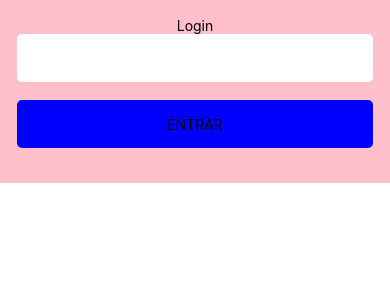
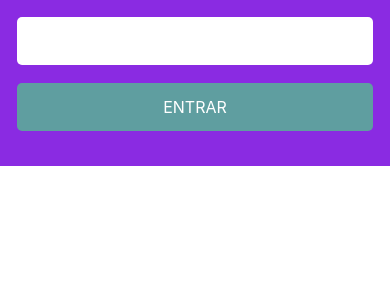
Before and after one commit to bielgennaro/vendas-online-app, a React Native app: screen / in a window 390 px wide. Shown: the top 300 px of the page. Built offline with nearby package versions, Linux system fonts and the light colour scheme.

Commit message:
feat: create shared text

```diff
--- a/src/modules/login/screens/Login.tsx
+++ b/src/modules/login/screens/Login.tsx
@@ -1,13 +1,15 @@
-import { Text, View } from "react-native";
-import Button from "../../../shared/components/button/button";
-import Input from "../../../shared/components/input/input";
+import { View } from "react-native";
+
+import Button from "../../../shared/components/button/Button";
+import Input from "../../../shared/components/input/Input";
+import Text from "../../../shared/components/text/Text";
 import { ContainerLogin } from "../styles/login.style";
 
 const Login = () => {
   return (
     <View>
       <ContainerLogin>
-        <Text>Login</Text>
+        <Text />
         <Input/>
         <Button title='ENTRAR' margin="18px"/>
       </ContainerLogin>
--- a/src/modules/login/styles/login.style.ts
+++ b/src/modules/login/styles/login.style.ts
@@ -3,7 +3,7 @@
 export const ContainerLogin = styled.View`
   height: 100%;
   width: 100%;
-  background-color: pink;
+  background-color: blueviolet;
   justify-content: center;
   align-items: center;
   padding: 17px;
--- a/src/shared/components/button/Button.tsx
+++ b/src/shared/components/button/Button.tsx
@@ -1,4 +1,7 @@
-import { Text, TouchableOpacityProps } from "react-native";
+import { TouchableOpacityProps } from "react-native";
+
+import { theme } from "../../theme/theme";
+import Text from "../text/Text";
 import { ContainerButton } from "./button.style";
 
 interface ButtonProps extends TouchableOpacityProps {
@@ -9,7 +12,7 @@
 const Button = ({title,margin, ...props}: ButtonProps) => {
   return (
     <ContainerButton {...props} margin={margin}>
-      <Text>{title}</Text>
+      <Text color={theme.colors.neutralTheme.white}>{title}</Text>
     </ContainerButton>
   )
 }
--- a/src/shared/components/button/button.style.ts
+++ b/src/shared/components/button/button.style.ts
@@ -8,7 +8,7 @@
   width: 100%;
   height: 48px;
   border-radius: 5px;
-  background-color: blue;
+  background-color: cadetblue;
   justify-content: center;
   align-items: center;
   ${(props: { margin: string; }) => props.margin && `margin: ${props.margin};`}
--- /dev/null
+++ b/src/shared/components/text/Text.tsx
@@ -0,0 +1,26 @@
+import { useMemo } from 'react';
+import { TextProps as TextPropsNative } from 'react-native/types';
+import { ContainerText } from './text.style';
+import { TextTypes } from './textTypes';
+
+interface TextProps extends TextPropsNative {
+  color?: string;
+  type?: string;
+}
+
+const Text = ({color,type, ...props}: TextProps) => {
+  const handleSize = useMemo(() => {
+    switch (type) {
+      case TextTypes.TITLE:
+          return '32px'
+      default:
+          return '16px'
+    }
+  }, [type]);
+
+  return(
+    <ContainerText fontSize={handleSize} color={color} {...props}/>
+  )
+}
+
+export default Text;
--- /dev/null
+++ b/src/shared/components/text/text.style.ts
@@ -0,0 +1,11 @@
+import styled from "styled-components/native";
+
+interface ContainerTextProps {
+  color?: string;
+  fontSize: string;
+}
+
+export const ContainerText = styled.Text<ContainerTextProps>`
+  ${(props: { color: string; }) => props.color ? `color: ${props.color};` : ''}
+ font-size: ${(props: { fontSize: string; }) => props.fontSize};
+`
--- /dev/null
+++ b/src/shared/components/text/textTypes.ts
@@ -0,0 +1,4 @@
+export enum TextTypes {
+  TITLE = 'TITLE',
+
+}
--- /dev/null
+++ b/src/shared/theme/colors.ts
@@ -0,0 +1,7 @@
+export const grayTheme = {
+  gray80: '#B1BBC2',
+};
+
+export const neutralTheme = {
+  white: '#FFFFFF',
+}
--- /dev/null
+++ b/src/shared/theme/theme.ts
@@ -0,0 +1,8 @@
+import { grayTheme, neutralTheme } from "./colors";
+
+export const theme = {
+  colors: {
+    grayTheme,
+    neutralTheme,
+  }
+}
```
